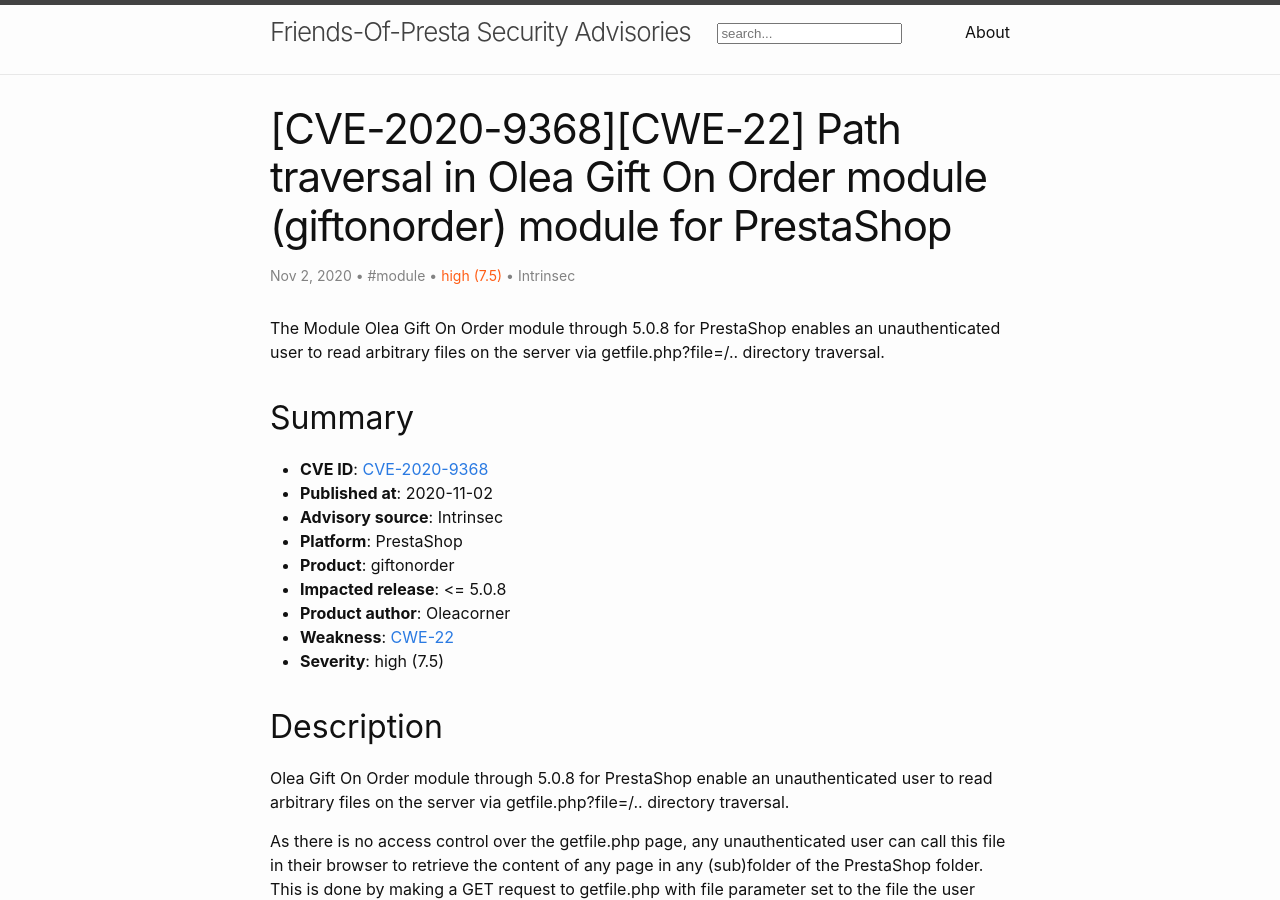
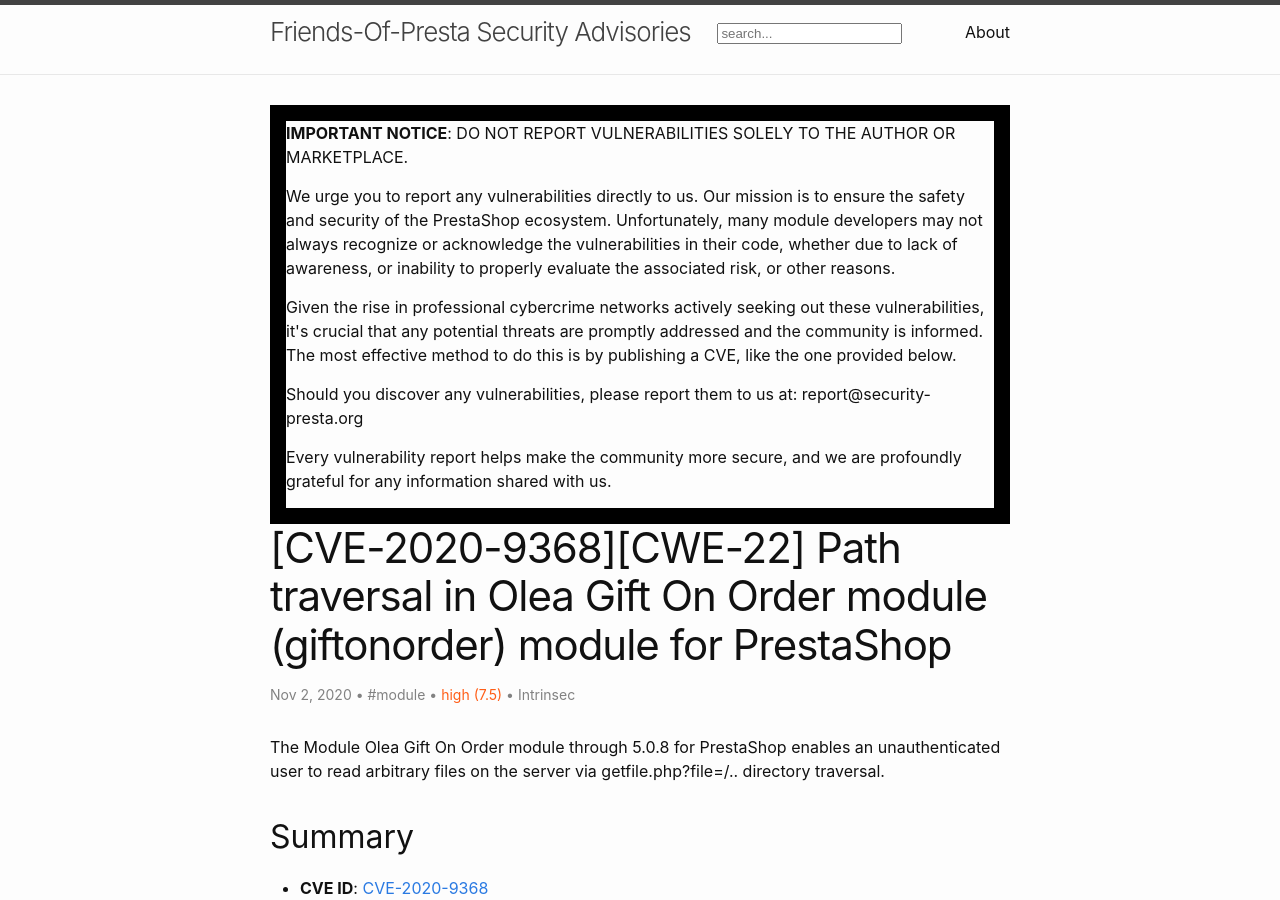
Before and after one commit to friends-of-presta/security-advisories, a Jekyll site: the page built from _posts/2020-11-02-giftonorder_cwe-22.md, in a window 1280 px wide and 900 px high. Built offline with Jekyll 4.4.1, drawn with Linux system fonts in a browser that asks for light colours.

Commit message:
Add report vuln

```diff
--- a/_layouts/post.html
+++ b/_layouts/post.html
@@ -1,6 +1,13 @@
 ---
 layout: default
 ---
+<div style="border: 1rem solid black;">
+<p><strong>IMPORTANT NOTICE</strong>: DO NOT REPORT VULNERABILITIES SOLELY TO THE AUTHOR OR MARKETPLACE.</p>
+<p>We urge you to report any vulnerabilities directly to us. Our mission is to ensure the safety and security of the PrestaShop ecosystem. Unfortunately, many module developers may not always recognize or acknowledge the vulnerabilities in their code, whether due to lack of awareness, or inability to properly evaluate the associated risk, or other reasons.</p>
+<p>Given the rise in professional cybercrime networks actively seeking out these vulnerabilities, it's crucial that any potential threats are promptly addressed and the community is informed. The most effective method to do this is by publishing a CVE, like the one provided below.</p>
+<p>Should you discover any vulnerabilities, please report them to us at: report@security-presta.org</p>
+<p>Every vulnerability report helps make the community more secure, and we are profoundly grateful for any information shared with us.</p>
+</div>
 <article class="post h-entry" itemscope itemtype="http://schema.org/BlogPosting">
 
   <header class="post-header">
```
